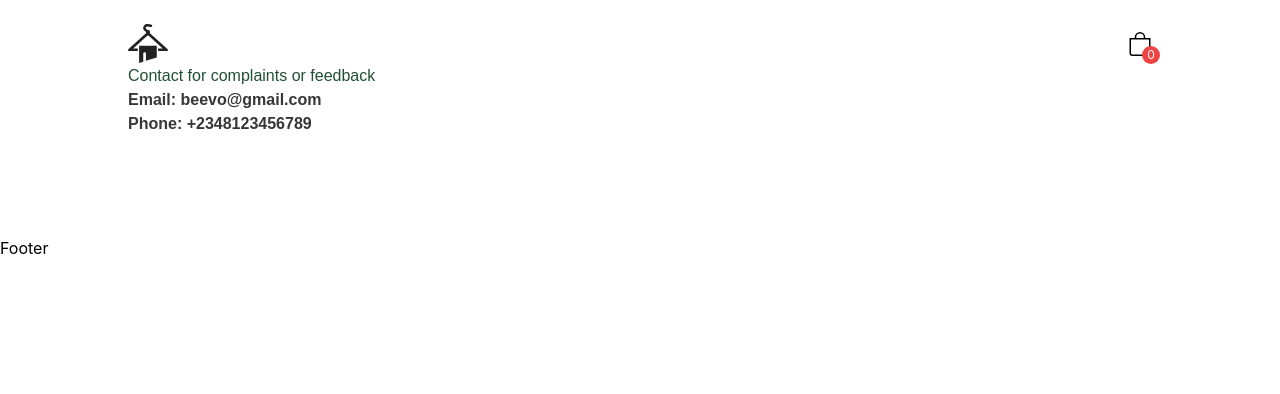
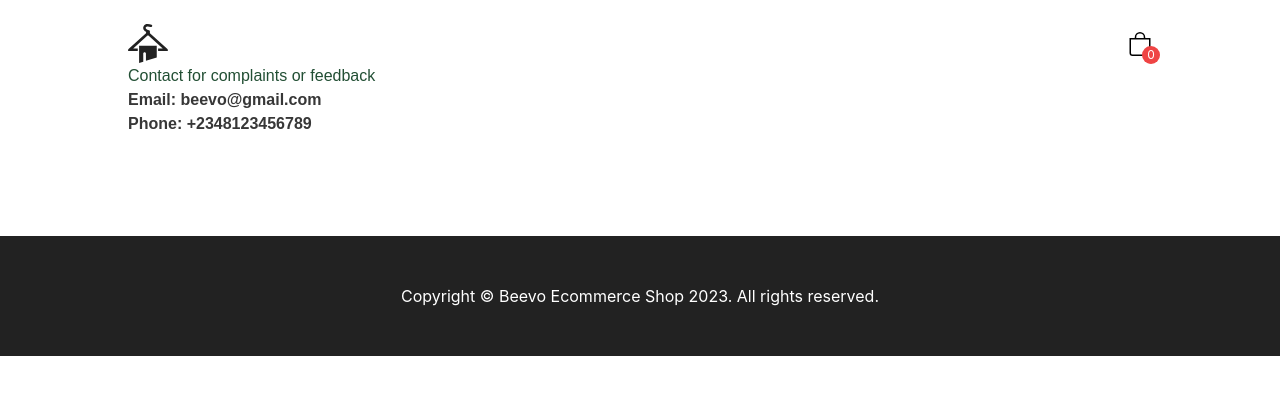
Before and after one commit to BetsyArinze/beevo-fashion, a React (Create React App) app: page /pages/Contact.js in a window 1280 px wide. Shown: the top 394 px of the page. Built offline with nearby package versions, Linux system fonts and the light colour scheme; no server answers.

Commit message:
Add footer

```diff
--- a/src/components/Footer.js
+++ b/src/components/Footer.js
@@ -1,7 +1,13 @@
 import React from 'react';
 
 const Footer = () => {
-  return <div>Footer</div>;
+  return <footer className='bg-primary py-12'>
+    <div className='container mx-auto'>
+      <p className='text-center text-white'>
+        Copyright &copy; Beevo Ecommerce Shop {new Date().getFullYear()}. All rights reserved.
+      </p>
+    </div>
+  </footer>;
 };
 
 export default Footer;
--- a/src/components/Sidebar.js
+++ b/src/components/Sidebar.js
@@ -28,7 +28,7 @@ const Sidebar = () => {
             <IoMdArrowForward className='text-2xl' />
           </div>
         </div>
-        <div className="flex flex-col gap-y-2 h-[60%] lg:h-[50%] overflow-y-auto
+        <div className="flex flex-col gap-y-2 h-[50%] lg:h-[50%] overflow-y-auto
           overflow-x-hidden border-b">
           {cart.map(item => {
           return <CartItem item={item} key={item.id} />;
@@ -49,10 +49,12 @@ const Sidebar = () => {
               <FiTrash2 />
             </div>
           </div>
-          <Link to='/' className="bg-gray-200 flex p-4 justify-center items-center text-primary w-full font-medium">
+          <Link to='/' className="bg-gray-200 flex p-4 justify-center
+          items-center text-primary w-full font-medium">
             View Cart
           </Link>
-          <Link to='/' className="bg-primary flex p-4 justify-center items-center text-white w-full font-medium">
+          <Link to='/' className="bg-primary flex p-4 justify-center
+          items-center text-white w-full font-medium">
             Checkout
           </Link>
         </div>
```
